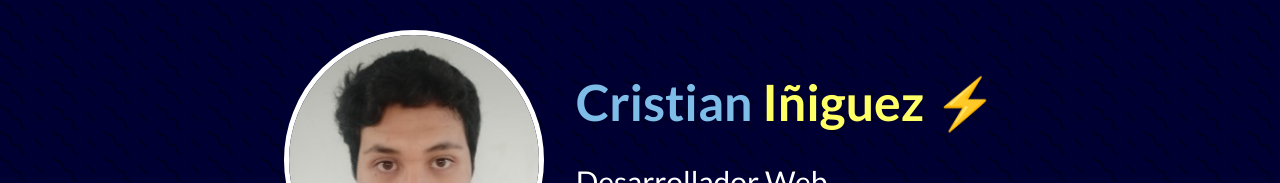
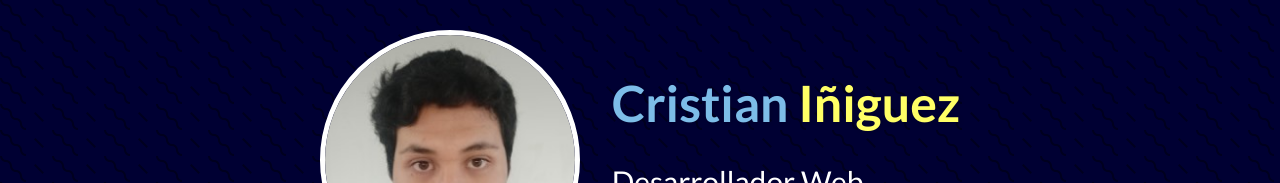
Before and after one commit to cristianiniguez/cristianiniguez_website, a Next.js app: page / in a window 1280 px wide. Shown: the part 130-313 px from the top of the page. Built offline with nearby package versions, Linux system fonts and the light colour scheme.

Commit message:
emoji deleted on hero name

```diff
--- a/components/sections/Hero.jsx
+++ b/components/sections/Hero.jsx
@@ -23,8 +23,7 @@ const Hero = () => {
           </span>{' '}
           <span className={styles['hero__last-name']}>
             <FormattedMessage id='hero.lastname' />
-          </span>{' '}
-          ⚡
+          </span>
         </h1>
         <p className={styles.hero__description}>
           <FormattedMessage id='hero.description' />
```
